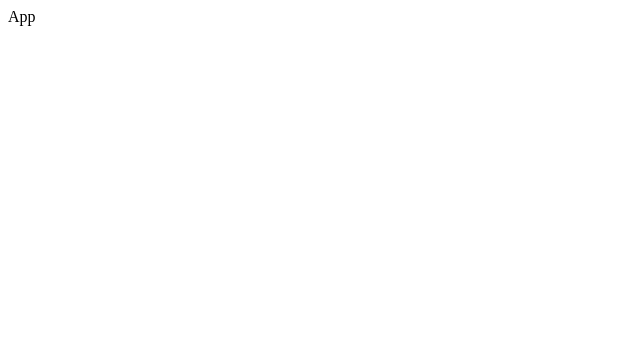
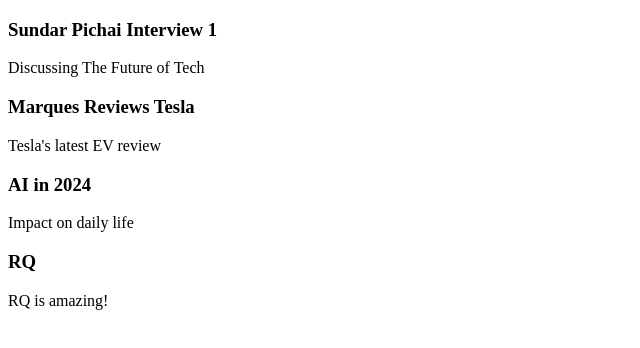
Before and after one commit to AakashMahajan25/tanstack-query, a React (Create React App) app: page / in a window 1280 px wide. Shown: the top 348 px of the page, without its empty margins (0-640 px from the left). Built offline with nearby package versions, Linux system fonts and the light colour scheme; data requests are answered from the project's data file.

Commit message:
feat: useQuery learned

```diff
--- a/package.json
+++ b/package.json
@@ -3,10 +3,12 @@
   "version": "0.1.0",
   "private": true,
   "dependencies": {
+    "@tanstack/react-query": "^5.68.0",
     "@testing-library/dom": "^10.4.0",
     "@testing-library/jest-dom": "^6.6.3",
     "@testing-library/react": "^16.2.0",
     "@testing-library/user-event": "^13.5.0",
+    "axios": "^1.8.3",
     "json-server": "^1.0.0-beta.3",
     "react": "^19.0.0",
     "react-dom": "^19.0.0",
--- a/src/App.js
+++ b/src/App.js
@@ -1,8 +1,9 @@
 import React from 'react'
+import PostsRQ from './components/PostsRQ'
 
 const App = () => {
   return (
-    <div>App</div>
+    <div><PostsRQ /></div>
   )
 }
 
--- /dev/null
+++ b/src/components/PostsRQ.js
@@ -0,0 +1,34 @@
+import React from 'react'
+import axios from 'axios'
+import { useQuery } from "@tanstack/react-query"
+
+const PostsRQ = () => {
+
+    const { data, isLoading, isError, error } = useQuery({
+        queryKey: ["posts"],
+        queryFn: () => {
+            return axios.get("http://localhost:8000/posts");
+        }
+    })
+
+    if (isLoading) {
+        return <div>Page is Loading...</div>
+    }
+
+    if (isError) {
+        return <div>{error.message}</div>
+    }
+
+  return (
+   <div>
+    {data?.data.map(post => (
+        <div>
+        <h3>{post.title}</h3>
+        <p>{post.body}</p>
+        </div>
+    ))}
+   </div>
+  )
+}
+
+export default PostsRQ
--- a/src/index.js
+++ b/src/index.js
@@ -3,11 +3,16 @@
 import './index.css';
 import App from './App';
 import reportWebVitals from './reportWebVitals';
+import { QueryClient, QueryClientProvider } from '@tanstack/react-query'
+
+const queryClient = new QueryClient();
 
 const root = ReactDOM.createRoot(document.getElementById('root'));
 root.render(
   <React.StrictMode>
+    <QueryClientProvider client={queryClient}>
     <App />
+    </QueryClientProvider>
   </React.StrictMode>
 );
 
```
Also changed, not shown: 1 other file (tests, documents, lock files or other folders).
